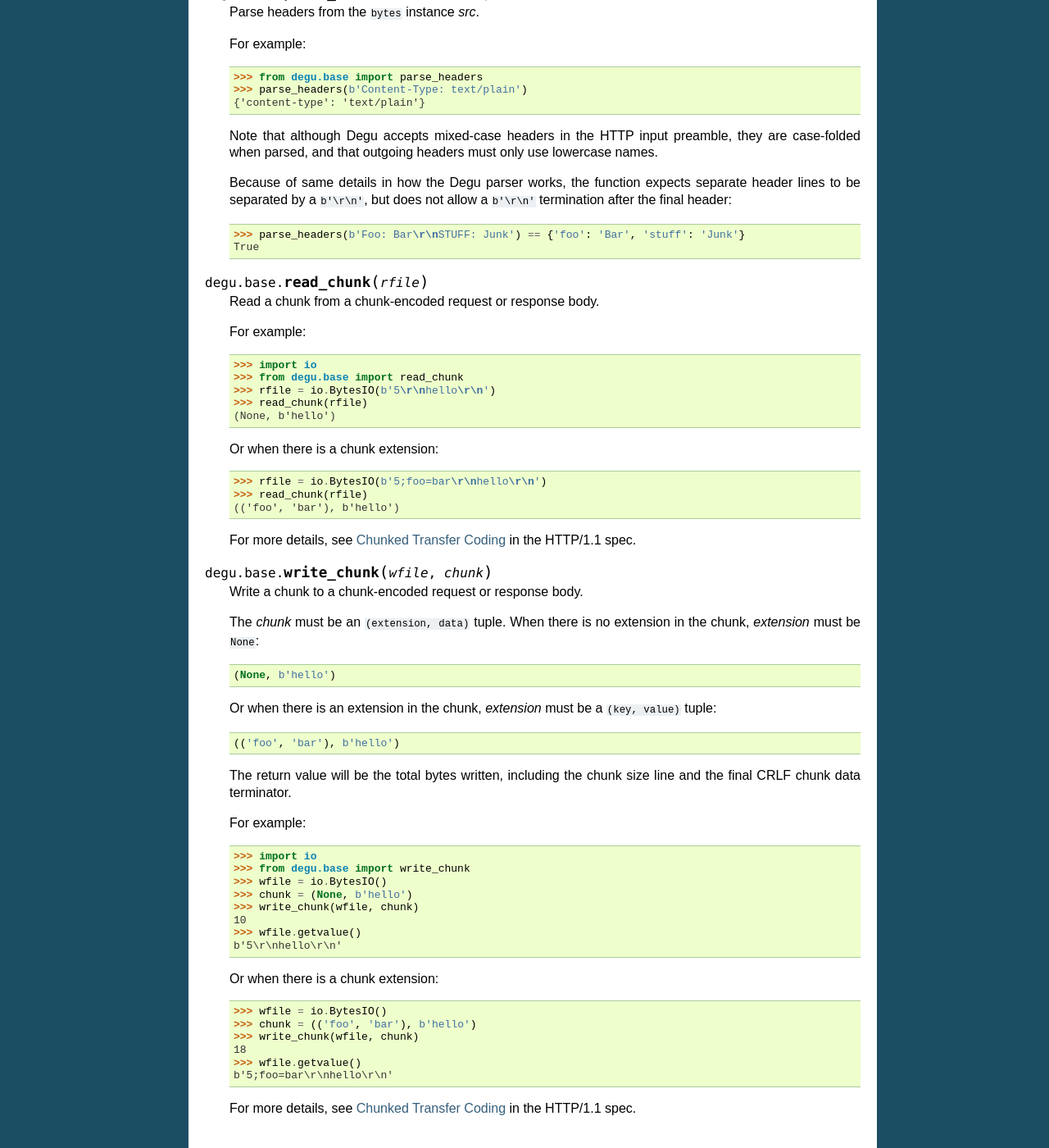
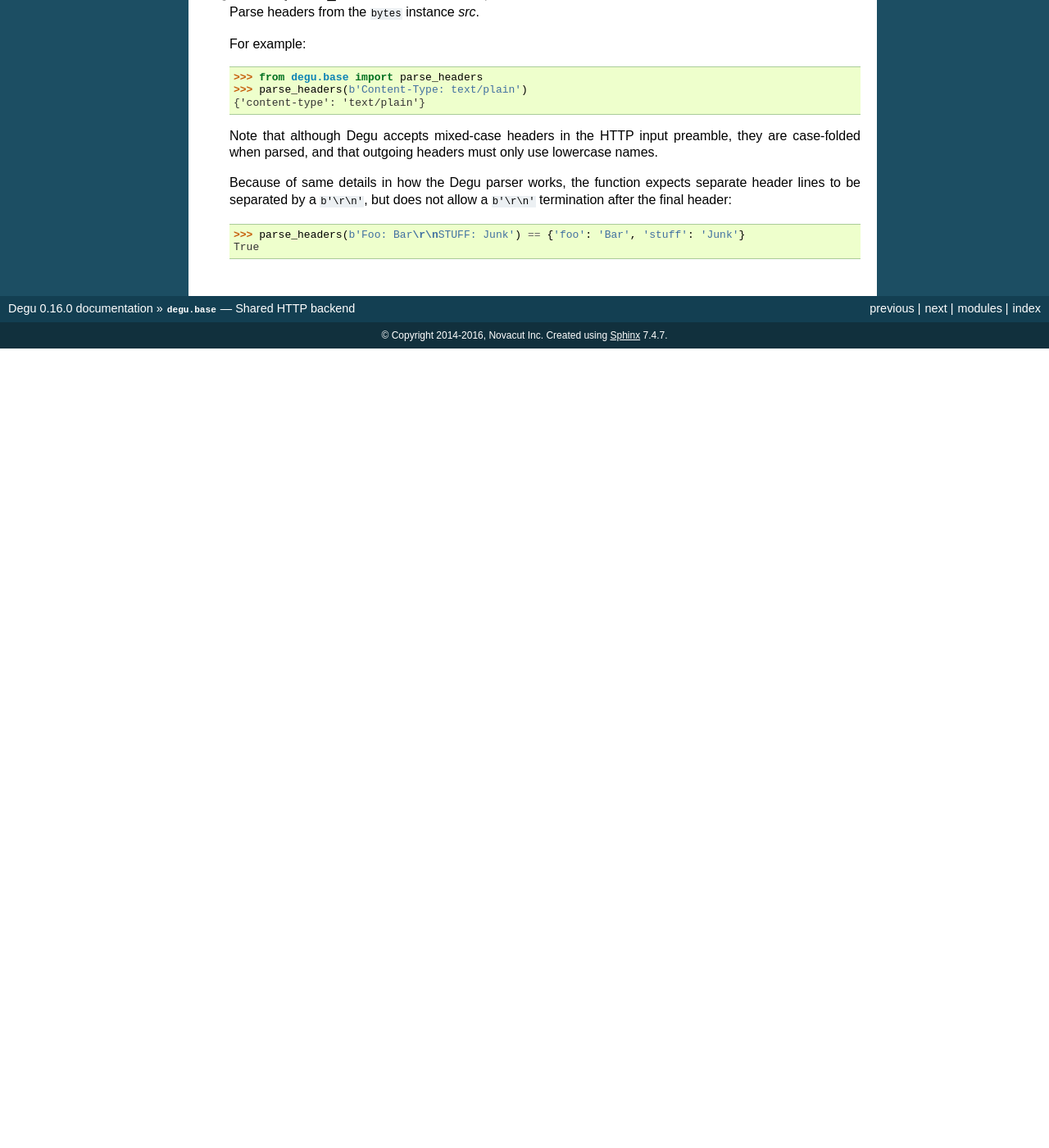
Before and after one commit to json420/degu, a Sphinx documentation site: the page built from doc/degu.base.rst, in a window 1280 px wide and 1400 px high, scrolled down 9419 px. Shown: the whole window at 82% size. Built offline with Sphinx 7.4.7, drawn with Linux system fonts in a browser that asks for light colours; after the commit the page ends 9844 px from its top, so only the background shows below that; some of the changed text lies outside the part shown.

Commit message:
Remove base.write_chunk(), base.read_chunk() documentation

```diff
--- a/doc/degu.base.rst
+++ b/doc/degu.base.rst
@@ -606,68 +606,6 @@ Parsing/formatting
     True
 
 
-.. function:: read_chunk(rfile)
-
-    Read a chunk from a chunk-encoded request or response body.
-
-    For example:
-
-    >>> import io
-    >>> from degu.base import read_chunk
-    >>> rfile = io.BytesIO(b'5\r\nhello\r\n')
-    >>> read_chunk(rfile)
-    (None, b'hello')
-
-    Or when there is a chunk extension:
-
-    >>> rfile = io.BytesIO(b'5;foo=bar\r\nhello\r\n')
-    >>> read_chunk(rfile)
-    (('foo', 'bar'), b'hello')
-
-    For more details, see `Chunked Transfer Coding`_ in the HTTP/1.1 spec.
-
-
-.. function:: write_chunk(wfile, chunk)
-
-    Write a chunk to a chunk-encoded request or response body.
-
-    The *chunk* must be an ``(extension, data)`` tuple.  When there is no
-    extension in the chunk, *extension* must be ``None``::
-
-        (None, b'hello')
-
-    Or when there is an extension in the chunk, *extension* must be a
-    ``(key, value)`` tuple::
-
-        (('foo', 'bar'), b'hello')
-
-    The return value will be the total bytes written, including the chunk size
-    line and the final CRLF chunk data terminator.
-
-    For example:
-
-    >>> import io
-    >>> from degu.base import write_chunk
-    >>> wfile = io.BytesIO()
-    >>> chunk = (None, b'hello')
-    >>> write_chunk(wfile, chunk)
-    10
-    >>> wfile.getvalue()
-    b'5\r\nhello\r\n'
-
-    Or when there is a chunk extension:
-
-    >>> wfile = io.BytesIO()
-    >>> chunk = (('foo', 'bar'), b'hello')
-    >>> write_chunk(wfile, chunk)
-    18
-    >>> wfile.getvalue()
-    b'5;foo=bar\r\nhello\r\n'
-
-    For more details, see `Chunked Transfer Coding`_ in the HTTP/1.1 spec.
-
-
-.. _`Chunked Transfer Coding`: http://www.w3.org/Protocols/rfc2616/rfc2616-sec3.html#sec3.6.1
 .. _`BadStatusLine`: https://docs.python.org/3/library/http.client.html#http.client.BadStatusLine
 .. _`socket.socket.makefile()`: https://docs.python.org/3/library/socket.html#socket.socket.makefile
 .. _`C extension`: http://bazaar.launchpad.net/~dmedia/degu/trunk/view/head:/degu/_base.c
```
